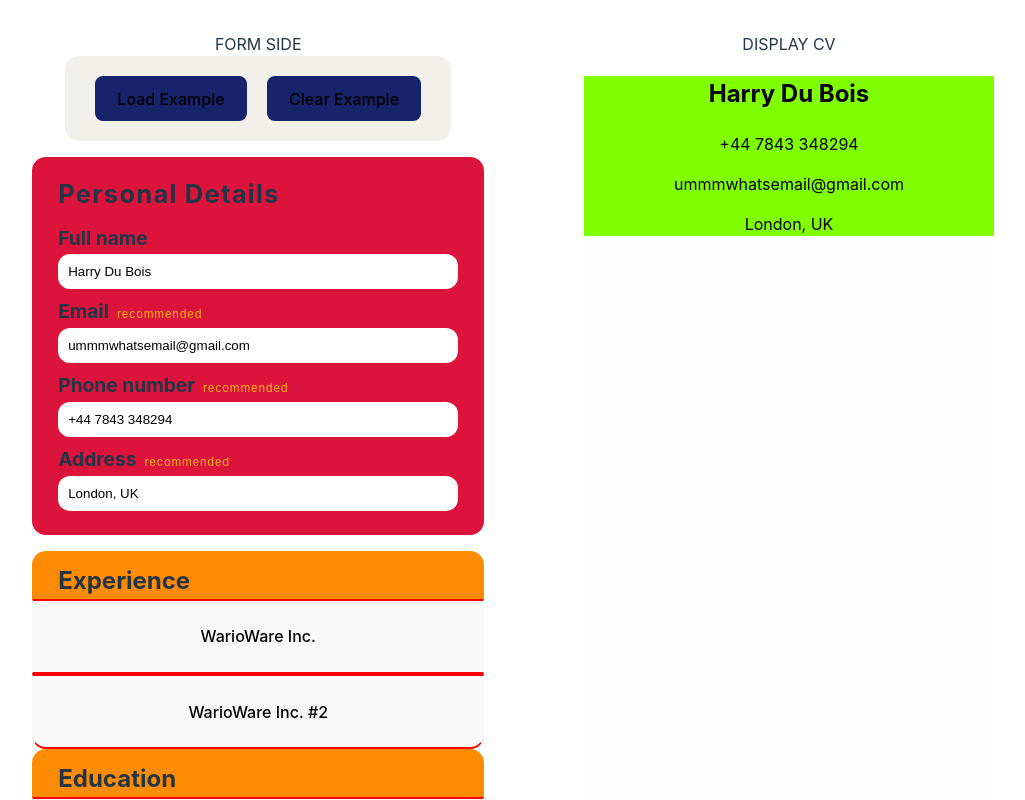
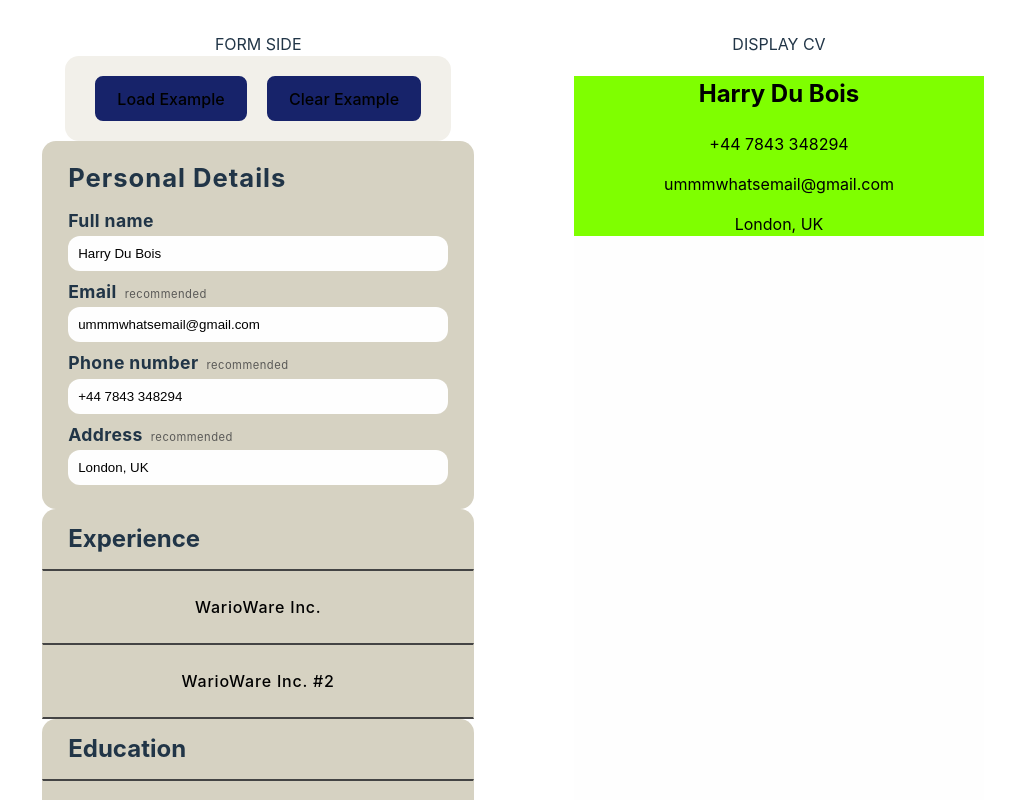
Before and after one commit to JHoldsworth23/cv-maker, a React (Vite) app: page / in a window 1280 px wide. Shown: the top 800 px of the page, without its empty margins (127-1152 px from the left). Built offline with nearby package versions, Linux system fonts and the light colour scheme.

Commit message:
improve and refactor styles for forms

```diff
--- a/src/styles/collapsed-form.css
+++ b/src/styles/collapsed-form.css
@@ -1,10 +1,17 @@
 .collapsed-form {
     width: 100%;
-    border-top: 2px red solid;
-    border-bottom: 2px red solid;
+    background-color: #D6D2C2;
+    color: #000;
+    letter-spacing: 0.8px;
+    border-top: 2px solid #444;
     border-radius: 0;
 }
 
 .collapsed-form:last-child {
-    border-radius: 0 0 14px 14px;
+    border-bottom: 2px solid #444;
 }
+
+.collapsed-form:hover {
+    color: #FEFEFE;
+    background-color: rgb(165, 161, 146);
+}
--- a/src/styles/form-input.css
+++ b/src/styles/form-input.css
@@ -6,8 +6,9 @@
 }
 
 label {
-    font-size: 1.2rem;
+    font-size: 1.1rem;
     font-weight: bold;
+    letter-spacing: 0.4px;
     text-align: start;
     margin-bottom: 2px;
 }
@@ -15,13 +16,15 @@ label {
 .recommended, .optional {
     font-size: 0.7rem;
     font-weight: 400;
-    letter-spacing: 0.8px;
-    color: yellow;
-    opacity: 0.7;
+    letter-spacing: 0.5px;
+    color: #444;
+    opacity: 0.85;
     margin-left: 8px;
 }
 
 input, textarea {
+    color: #000;
+    background-color: #FEFEFE;
     padding: 8px;
     border: 2px solid transparent;
     border-radius: 12px;
@@ -35,6 +38,6 @@ textarea {
 }
 
 input:focus, textarea:focus {
-    border: 2px solid palegreen;
+    border: 2px solid #17236A;
     outline: none;
 }
--- a/src/styles/form-section.css
+++ b/src/styles/form-section.css
@@ -1,11 +1,11 @@
 .section {
-    background-color: darkorange;
+    background-color: #D6D2C2;
     padding-top: 12px;
     border-radius: 14px;
 }
 
 .section-heading {
     text-align: left;
-    margin: 0;
+    margin: 0 0 12px;
     transform: translateX(26px);
 }
--- a/src/styles/form.css
+++ b/src/styles/form.css
@@ -3,11 +3,16 @@
     flex-direction: column;
     justify-content: space-evenly;
     align-items: flex-start;
-    width: 400px;
-    background-color: crimson;
+    width: 380px;
+    background-color: #D6D2C2;
     padding: 12px 26px 20px;
     border-radius: 14px;
-    margin: 16px 0;
+}
+
+.section-form {
+    border-top: 2px solid #444;
+    border-bottom: 1px solid #444;
+    border-radius: 0;
 }
 
 .dates {
@@ -19,6 +24,21 @@
 .form-heading {
     font-size: 1.6rem;
     text-align: start;
-    letter-spacing: 1.2px;
+    letter-spacing: 1px;
     margin: 6px 0;
 }
+
+.buttons {
+    padding: 10px 0 0;
+}
+
+.save-btn {
+    font-size: 0.9rem;
+    transition: all 0.1s ease-in-out;
+}
+
+.save-btn:hover {
+    color: #000;
+    background-color: #F2F0EA;
+    border-color: #17236A;
+}
```
